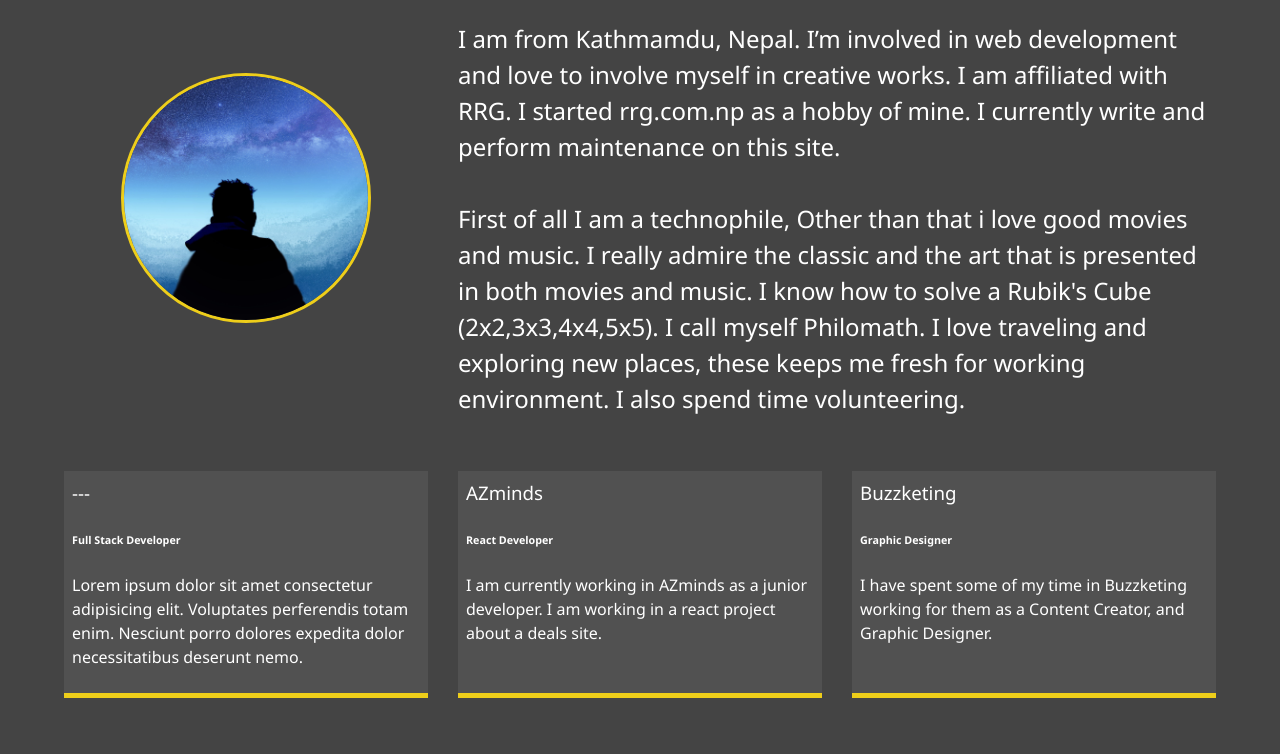
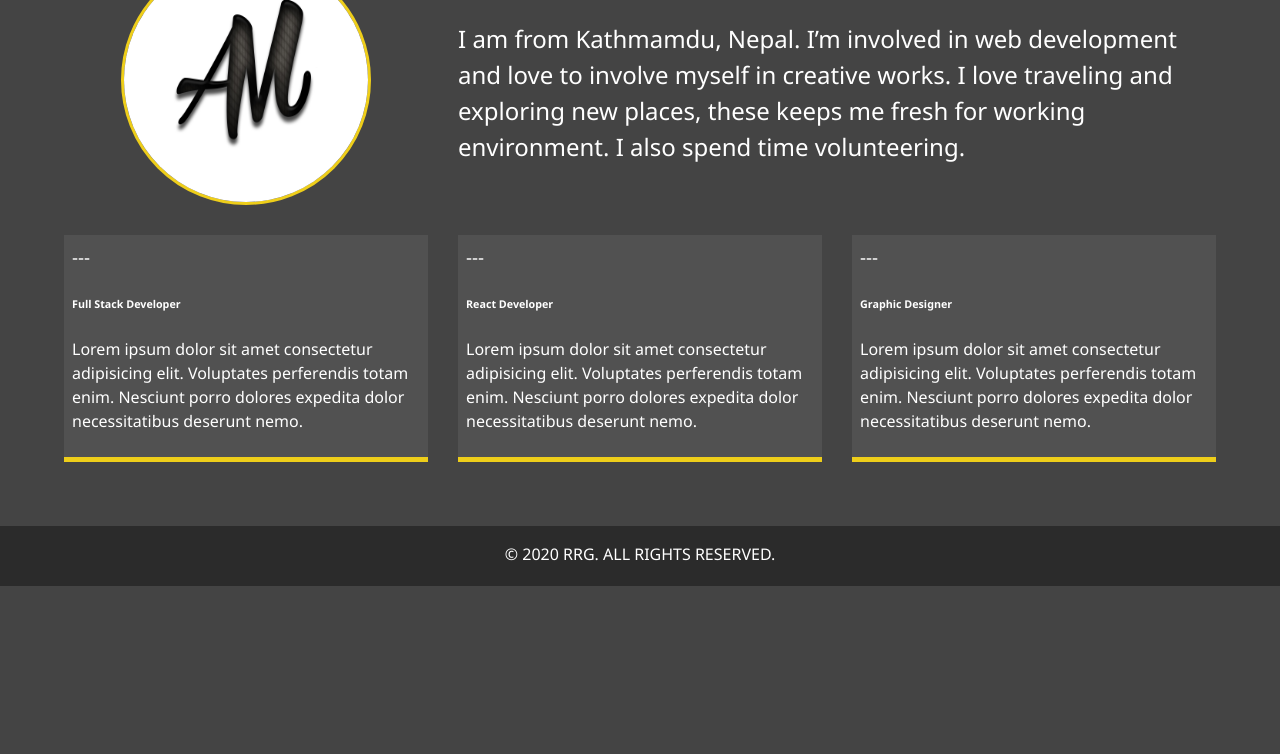
Before and after one commit to asheshadev/ashesha, a website: page dist/about.html in a window 1280 px wide. Shown: the part 253-1007 px from the top of the page. After the commit the page ends 839 px from the top, so only its background shows below. Drawn offline with Linux system fonts and the light colour scheme.

Commit message:
deploy ready

```diff
--- a/dist/about.html
+++ b/dist/about.html
@@ -59,7 +59,7 @@
       </h1>
       <div class="about-info">
         <img
-          src="img/portrait.jpg"
+          src="img/portrait.jpeg"
           alt="John Doe"
           class="bio-image"
           height="250px"
@@ -70,17 +70,7 @@
           <h3 class="text-secondary">Hello, I'm Ashesha</h3>
           <p>
             I am from Kathmamdu, Nepal. I’m involved in web development and love
-            to involve myself in creative works. I am affiliated with
-            <a href="https://rrg.com.np" target="_blank">RRG</a>. I started
-            <a href="https://rrg.com.np" target="_blank"> rrg.com.np </a>as a
-            hobby of mine. I currently write and perform maintenance on this
-            site. <br /><br />First of all I am a technophile, Other than that i
-            love good movies and music. I really admire the classic and the art
-            that is presented in both movies and music. I know how to solve a
-            Rubik's Cube (2x2,3x3,4x4,5x5). I call myself
-            <a href="https://en.wikipedia.org/wiki/Philomath" target="_blank"
-              >Philomath</a
-            >. I love traveling and exploring new places, these keeps me fresh
+            to involve myself in creative works. I love traveling and exploring new places, these keeps me fresh
             for working environment. I also spend time volunteering.
           </p>
         </div>
@@ -96,20 +86,22 @@
         </div>
 
         <div class="job job-2">
-          <h3>AZminds</h3>
+          <h3>---</h3>
           <h6>React Developer</h6>
           <p>
-            I am currently working in AZminds as a junior developer. I am
-            working in a react project about a deals site.
+            Lorem ipsum dolor sit amet consectetur adipisicing elit. Voluptates
+            perferendis totam enim. Nesciunt porro dolores expedita dolor
+            necessitatibus deserunt nemo.
           </p>
         </div>
 
         <div class="job job-3">
-          <h3>Buzzketing</h3>
+          <h3>---</h3>
           <h6>Graphic Designer</h6>
           <p>
-            I have spent some of my time in Buzzketing working for them as a
-            Content Creator, and Graphic Designer.
+            Lorem ipsum dolor sit amet consectetur adipisicing elit. Voluptates
+            perferendis totam enim. Nesciunt porro dolores expedita dolor
+            necessitatibus deserunt nemo.
           </p>
         </div>
       </div>
--- a/package.json
+++ b/package.json
@@ -11,6 +11,6 @@
   "author": "RRG",
   "license": "ISC",
   "dependencies": {
-    "gh-pages": "^3.0.0"
+    "gh-pages": "^3.1.0"
   }
 }
```
Also changed, not shown: dist/index.html (+2 -2 lines), dist/img/portrait.jpg (deleted), 1 other file.
